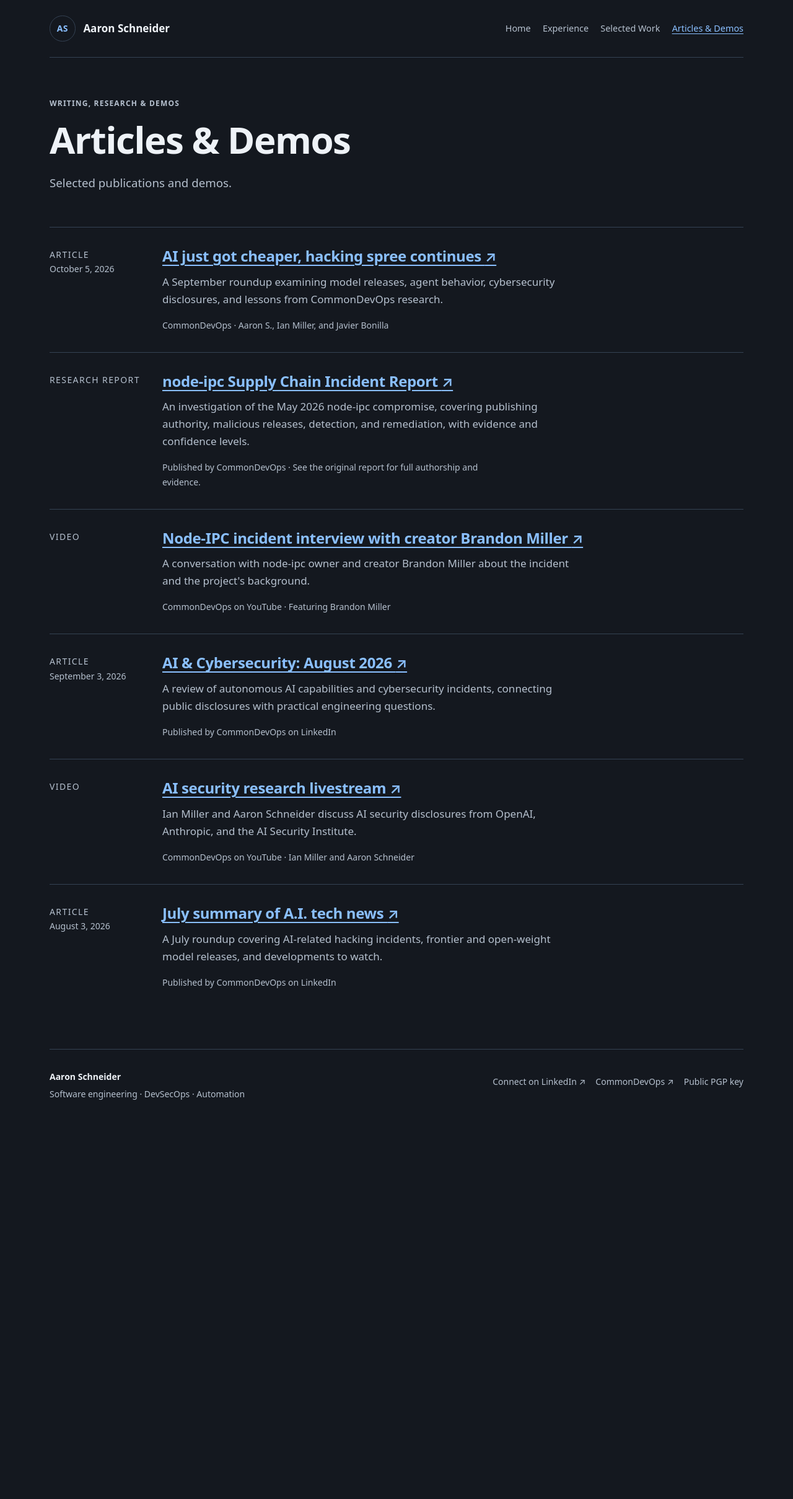
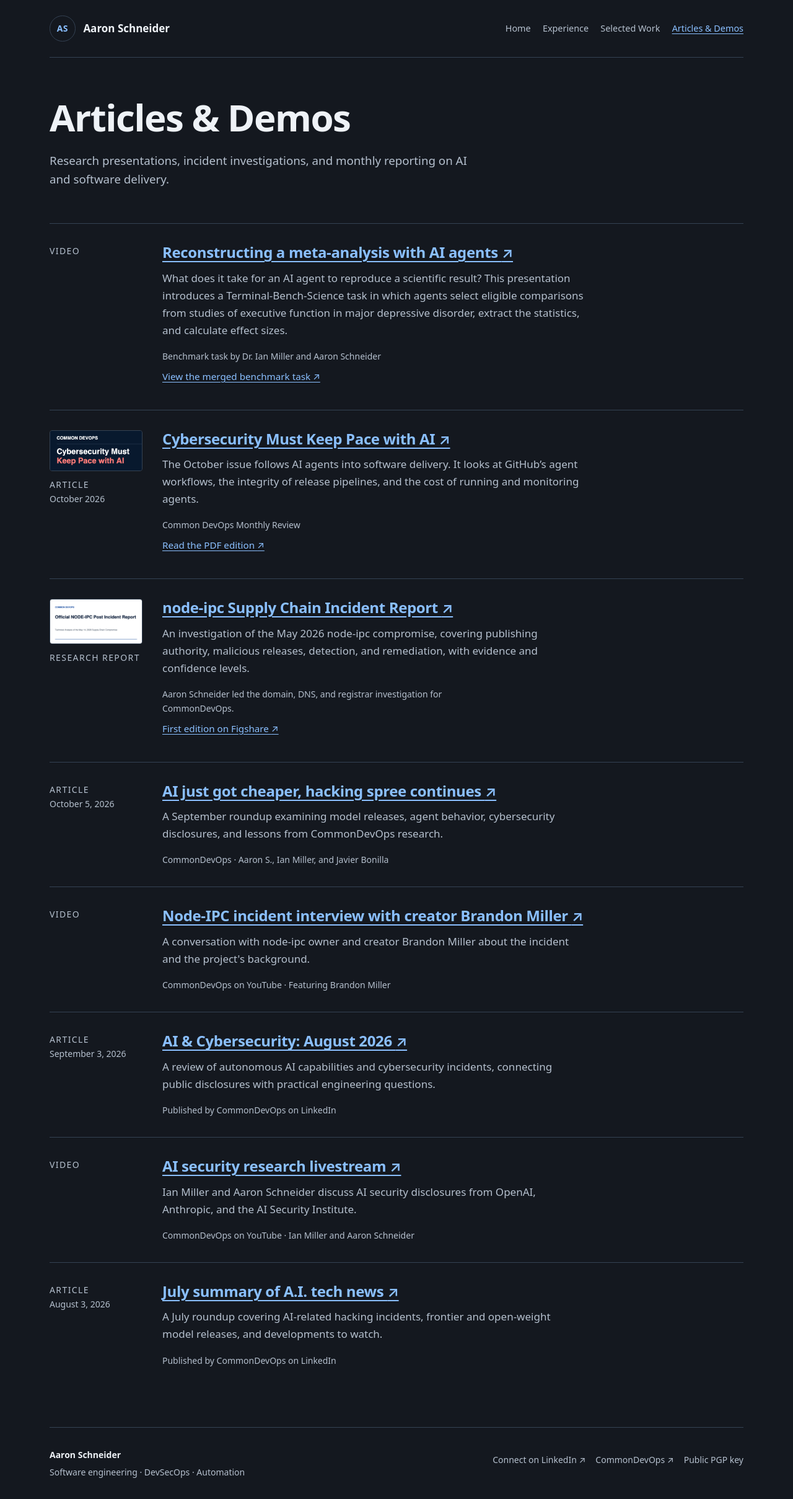
Before and after one commit to schneidergithub/schneidergithub.github.io, a Jekyll site: the page built from articles.md, in a window 1280 px wide. Shown: the whole page at 62% size. Built offline with Jekyll 4.4.1, drawn with Linux system fonts in a browser that asks for light colours; before the commit the page ends 1808 px from its top, so only the background shows below that.

Commit message:
Feature the benchmark presentation and October Common DevOps review

```diff
--- a/_data/publications.yml
+++ b/_data/publications.yml
@@ -1,3 +1,44 @@
+- title: "Reconstructing a meta-analysis with AI agents"
+  id: benchmark-presentation
+  type: "Video"
+  publisher: "YouTube"
+  url: "https://www.youtube.com/watch?v=e26_SSPpOP0"
+  description: "What does it take for an AI agent to reproduce a scientific result? This presentation introduces a Terminal-Bench-Science task in which agents select eligible comparisons from studies of executive function in major depressive disorder, extract the statistics, and calculate effect sizes."
+  attribution: "Benchmark task by Dr. Ian Miller and Aaron Schneider"
+  related:
+    label: "View the merged benchmark task"
+    url: "https://github.com/harbor-framework/terminal-bench-science/pull/1513"
+- title: "Cybersecurity Must Keep Pace with AI"
+  id: october-review
+  type: "Article"
+  period: "October 2026"
+  publisher: "Common DevOps Monthly Review"
+  url: "https://www.aaronschneider.org/common-devops-reports/reports/2026-10/"
+  description: "The October issue follows AI agents into software delivery. It looks at GitHub’s agent workflows, the integrity of release pipelines, and the cost of running and monitoring agents."
+  attribution: "Common DevOps Monthly Review"
+  preview:
+    src: "/assets/publications/october-review.png"
+    alt: "October issue masthead with the headline in white and red"
+    width: 480
+    height: 210
+  related:
+    label: "Read the PDF edition"
+    url: "https://www.aaronschneider.org/common-devops-reports/reports/2026-10/common-devops-october-2026.pdf"
+- title: "node-ipc Supply Chain Incident Report"
+  id: node-ipc-report
+  type: "Research report"
+  publisher: "CommonDevOps"
+  url: "https://commondevops.com/node-ipc-supply-chain-incident-report/"
+  description: "An investigation of the May 2026 node-ipc compromise, covering publishing authority, malicious releases, detection, and remediation, with evidence and confidence levels."
+  attribution: "Aaron Schneider led the domain, DNS, and registrar investigation for CommonDevOps."
+  preview:
+    src: "/assets/experience/commondevops.png"
+    alt: "Title page of the first-edition NODE-IPC incident report"
+    width: 640
+    height: 308
+  related:
+    label: "First edition on Figshare"
+    url: "https://doi.org/10.6084/m9.figshare.33865414"
 - title: "AI just got cheaper, hacking spree continues"
   type: "Article"
   publisher: "CommonDevOps on LinkedIn"
@@ -5,12 +46,6 @@
   url: "https://www.linkedin.com/pulse/ai-just-got-cheaper-control-harder-commondevops-uqksc/"
   description: "A September roundup examining model releases, agent behavior, cybersecurity disclosures, and lessons from CommonDevOps research."
   attribution: "CommonDevOps · Aaron S., Ian Miller, and Javier Bonilla"
-- title: "node-ipc Supply Chain Incident Report"
-  type: "Research report"
-  publisher: "CommonDevOps"
-  url: "https://commondevops.com/node-ipc-supply-chain-incident-report/"
-  description: "An investigation of the May 2026 node-ipc compromise, covering publishing authority, malicious releases, detection, and remediation, with evidence and confidence levels."
-  attribution: "Published by CommonDevOps · See the original report for full authorship and evidence."
 - title: "Node-IPC incident interview with creator Brandon Miller"
   type: "Video"
   publisher: "CommonDevOps on YouTube"
--- a/articles.md
+++ b/articles.md
@@ -3,5 +3,24 @@ title: Articles & Demos
 description: Selected CommonDevOps articles, research, interviews, and videos covering AI, software engineering, and cybersecurity.
 permalink: /articles/
 ---
-<header class="page-intro"><p class="eyebrow">Writing, Research & Demos</p><h1>Articles & Demos</h1><p class="lead">Selected publications and demos.</p></header>
-<ul class="publication-list">{% for item in site.data.publications %}<li class="publication"><div class="meta"><span class="type">{{ item.type }}</span>{% if item.date %}<time datetime="{{ item.date }}">{{ item.date | date: '%B %-d, %Y' }}</time>{% elsif item.period %}<span>{{ item.period | escape }}</span>{% endif %}</div><article><h2><a href="{{ item.url | escape }}">{{ item.title | escape }} <span aria-hidden="true">↗</span></a></h2><p>{{ item.description | escape }}</p><p class="attribution">{{ item.attribution | escape }}</p></article></li>{% endfor %}</ul>
+<header class="page-intro">
+  <h1>Articles &amp; Demos</h1>
+  <p class="lead">Research presentations, incident investigations, and monthly reporting on AI and software delivery.</p>
+</header>
+<ul class="publication-list">
+{% for item in site.data.publications %}
+  <li class="publication"{% if item.id %} id="{{ item.id | escape }}"{% endif %}>
+    <div class="meta">
+      {% if item.preview %}<img class="publication-preview" src="{{ item.preview.src | relative_url | escape }}" alt="{{ item.preview.alt | escape }}" width="{{ item.preview.width }}" height="{{ item.preview.height }}" loading="lazy" decoding="async">{% endif %}
+      <span class="type">{{ item.type | escape }}</span>
+      {% if item.date %}<time datetime="{{ item.date }}">{{ item.date | date: '%B %-d, %Y' }}</time>{% elsif item.period %}<span>{{ item.period | escape }}</span>{% endif %}
+    </div>
+    <article>
+      <h2><a href="{{ item.url | escape }}">{{ item.title | escape }} <span aria-hidden="true">↗</span></a></h2>
+      <p>{{ item.description | escape }}</p>
+      <p class="attribution">{{ item.attribution | escape }}</p>
+      {% if item.related %}<a class="publication-related" href="{{ item.related.url | escape }}">{{ item.related.label | escape }} <span aria-hidden="true">↗</span></a>{% endif %}
+    </article>
+  </li>
+{% endfor %}
+</ul>
--- a/assets/site.css
+++ b/assets/site.css
@@ -96,6 +96,8 @@ figcaption{font-size:.875rem;line-height:1.5;color:var(--muted);padding-top:.7re
 .publication{display:grid;grid-template-columns:150px 1fr;gap:2rem;padding-block:2rem;border-top:1px solid var(--line)}
 .publication h2{font-size:1.5rem;margin-bottom:.8rem}
 .publication .meta{font-size:.875rem;color:var(--muted)}
+.publication-preview{width:100%;max-width:150px;margin-bottom:.6rem;border:1px solid var(--line);border-radius:4px}
+.publication-related{display:inline-block;padding-block:.55rem;font-size:.95rem}
 .publication p{color:var(--muted);max-width:70ch}
 .publication .attribution{font-size:.875rem;margin-bottom:0}
 .publication .type{font-size:.875rem;text-transform:uppercase;letter-spacing:.1em;color:var(--muted);display:block}
```
Also changed, not shown: _work/01-commondevops.md (+2 -0 lines), docs/roadmap.md (+11 -2 lines), index.md (+3 -3 lines), scripts/check_publications.cjs (added, +45 -0 lines), scripts/check_site.py (+6 -1 lines), .github/workflows/experience.yml, assets/publications/october-review.png (added).
